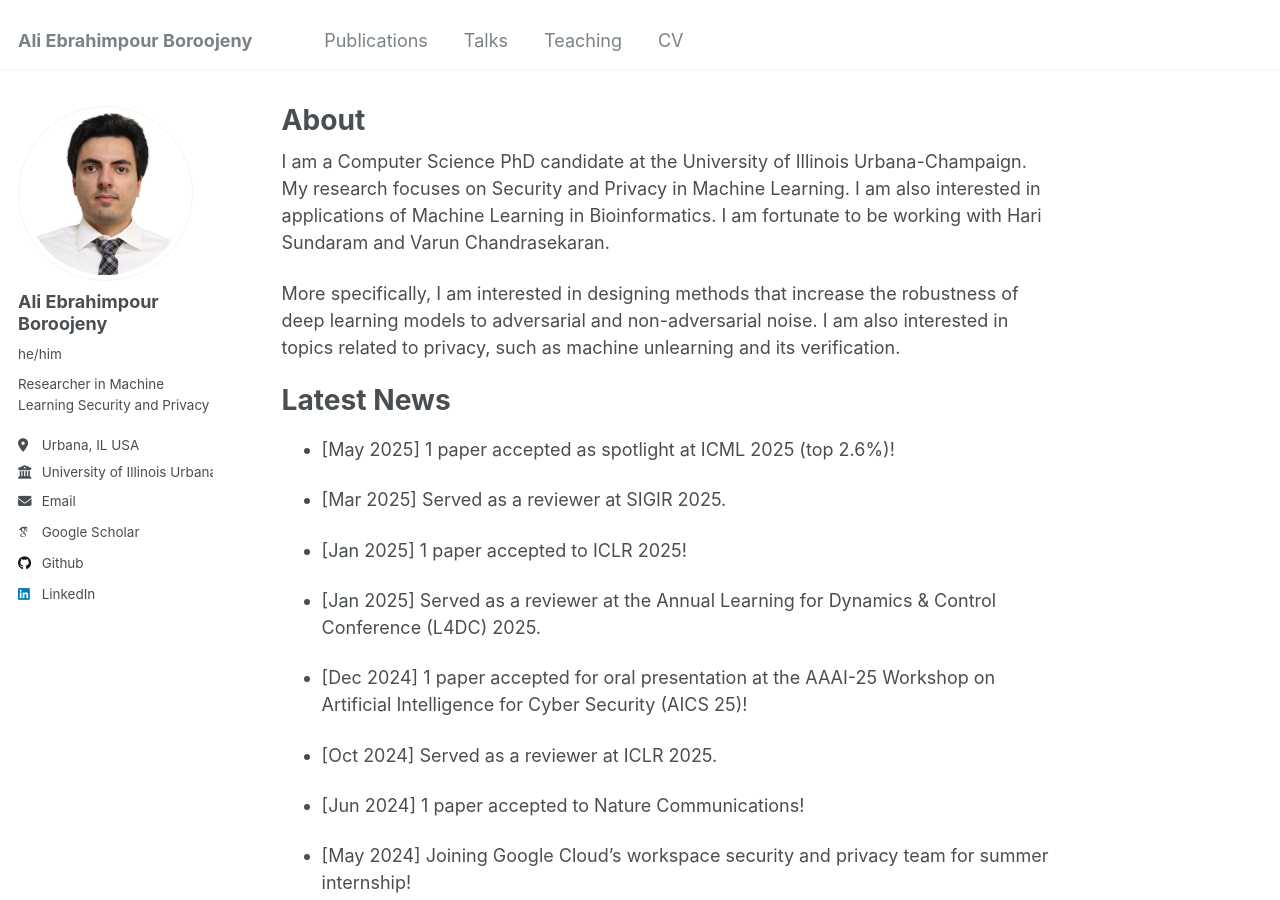
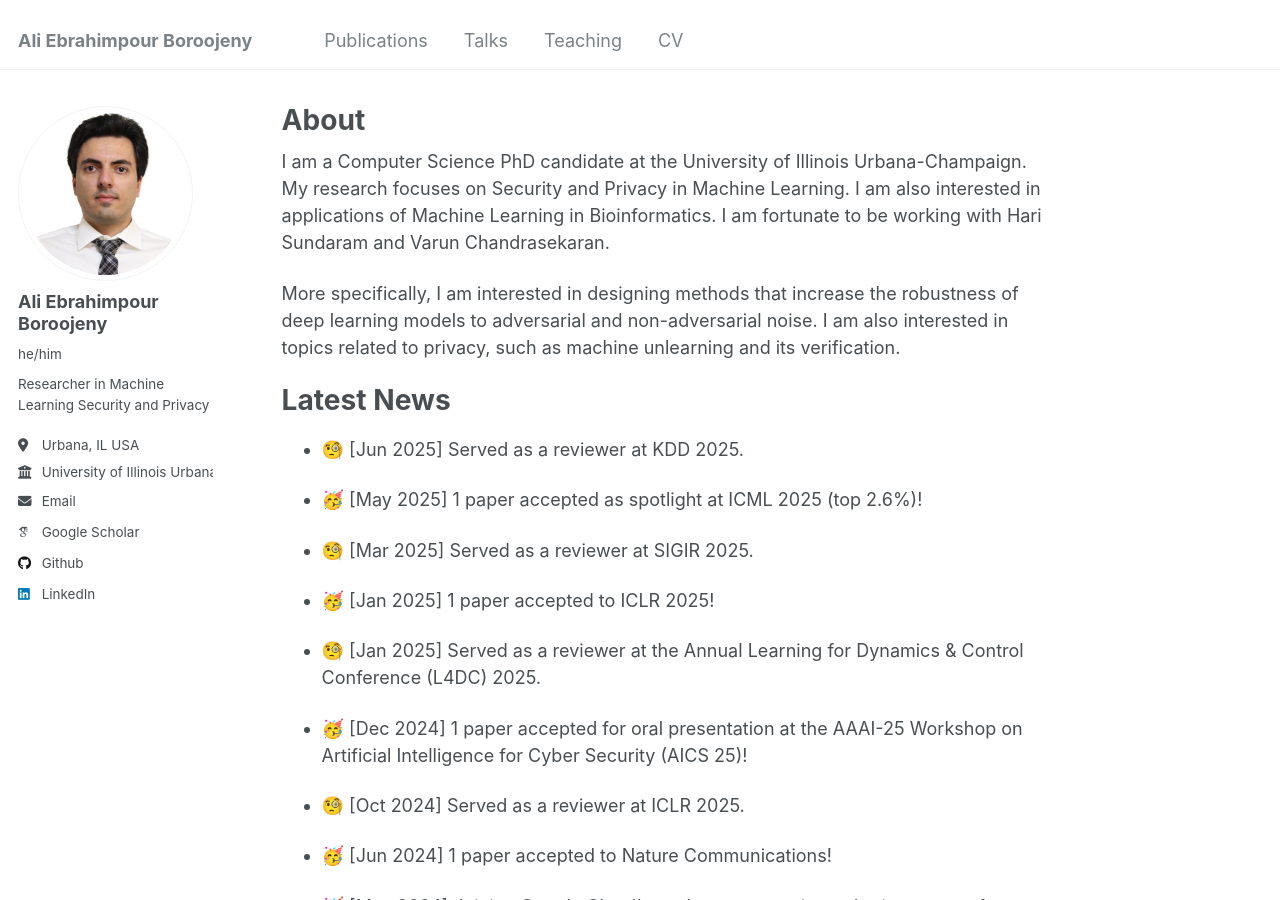
Before and after one commit to Ali-E/ali-e.github.io, a Jekyll site: the page built from _pages/about.md, in a window 1280 px wide and 900 px high. Built offline with Jekyll 4.4.1, drawn with Linux system fonts in a browser that asks for light colours; emoji names are drawn with the system emoji font; some web fonts are replaced.

Commit message:
updating the news

```diff
--- a/_pages/about.md
+++ b/_pages/about.md
@@ -14,20 +14,22 @@ More specifically, I am interested in designing methods that increase the robust
 
 <h1>Latest News</h1>
 
-* [May 2025] 1 paper accepted as spotlight at ICML 2025 (top 2.6%)!
+* :monocle_face: [Jun 2025] Served as a reviewer at KDD 2025.
 
-* [Mar 2025] Served as a reviewer at SIGIR 2025.
+* :partying_face: [May 2025] 1 paper accepted as spotlight at ICML 2025 (top 2.6%)!
 
-* [Jan 2025] 1 paper accepted to ICLR 2025!
+* :monocle_face: [Mar 2025] Served as a reviewer at SIGIR 2025.
 
-* [Jan 2025] Served as a reviewer at the Annual Learning for Dynamics & Control Conference (L4DC) 2025.
+* :partying_face: [Jan 2025] 1 paper accepted to ICLR 2025!
 
-* [Dec 2024] 1 paper accepted for oral presentation at the AAAI-25 Workshop on Artificial Intelligence for Cyber Security (AICS 25)!
+* :monocle_face: [Jan 2025] Served as a reviewer at the Annual Learning for Dynamics & Control Conference (L4DC) 2025.
 
-* [Oct 2024] Served as a reviewer at ICLR 2025.
+* :partying_face: [Dec 2024] 1 paper accepted for oral presentation at the AAAI-25 Workshop on Artificial Intelligence for Cyber Security (AICS 25)!
 
-* [Jun 2024] 1 paper accepted to Nature Communications!
+* :monocle_face: [Oct 2024] Served as a reviewer at ICLR 2025.
 
-* [May 2024] Joining Google Cloud's workspace security and privacy team for summer internship!
+* :partying_face: [Jun 2024] 1 paper accepted to Nature Communications!
+
+* :partying_face: [May 2024] Joining Google Cloud's workspace security and privacy team for summer internship!
 
 * :partying_face: [Jan 2024] 1 paper accepted to AISTATS 2024!
```
